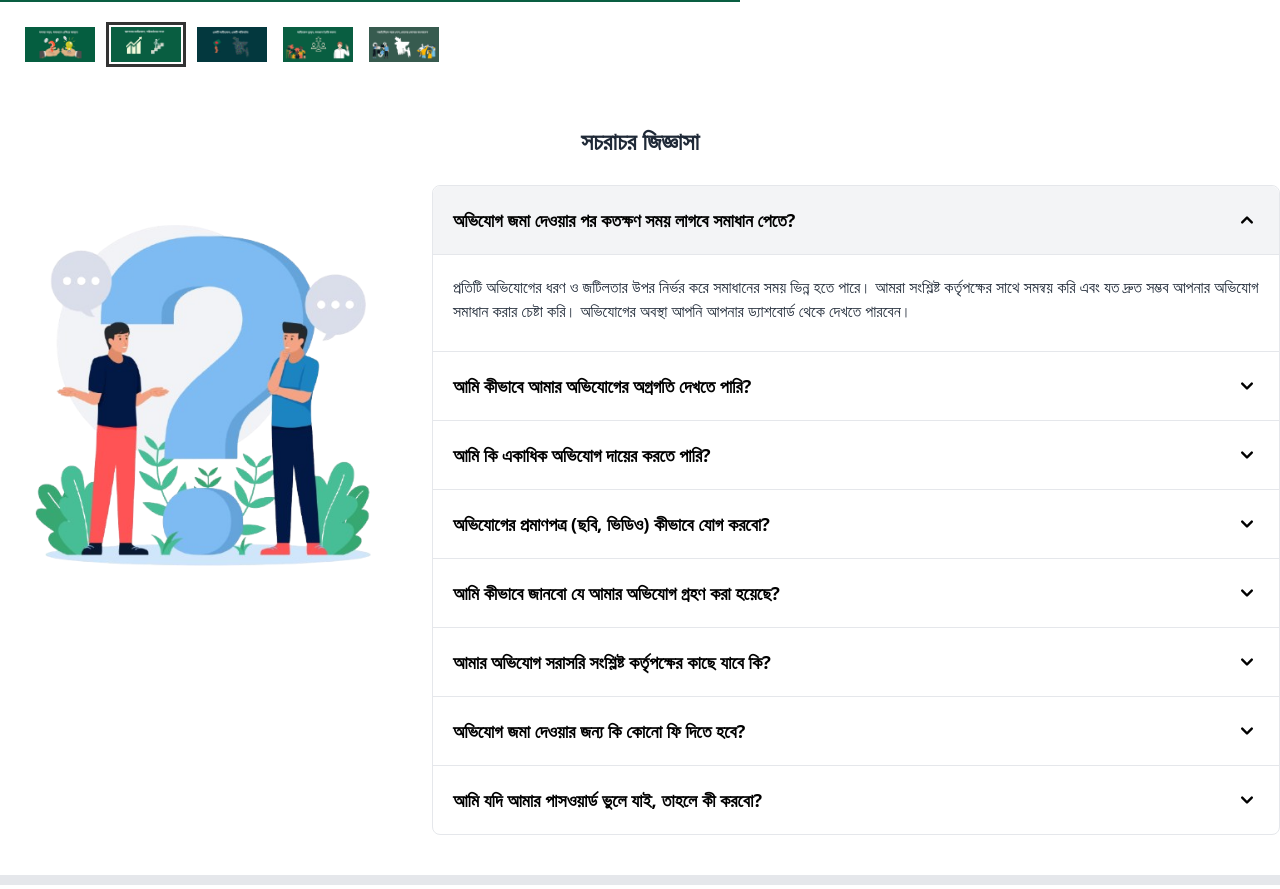
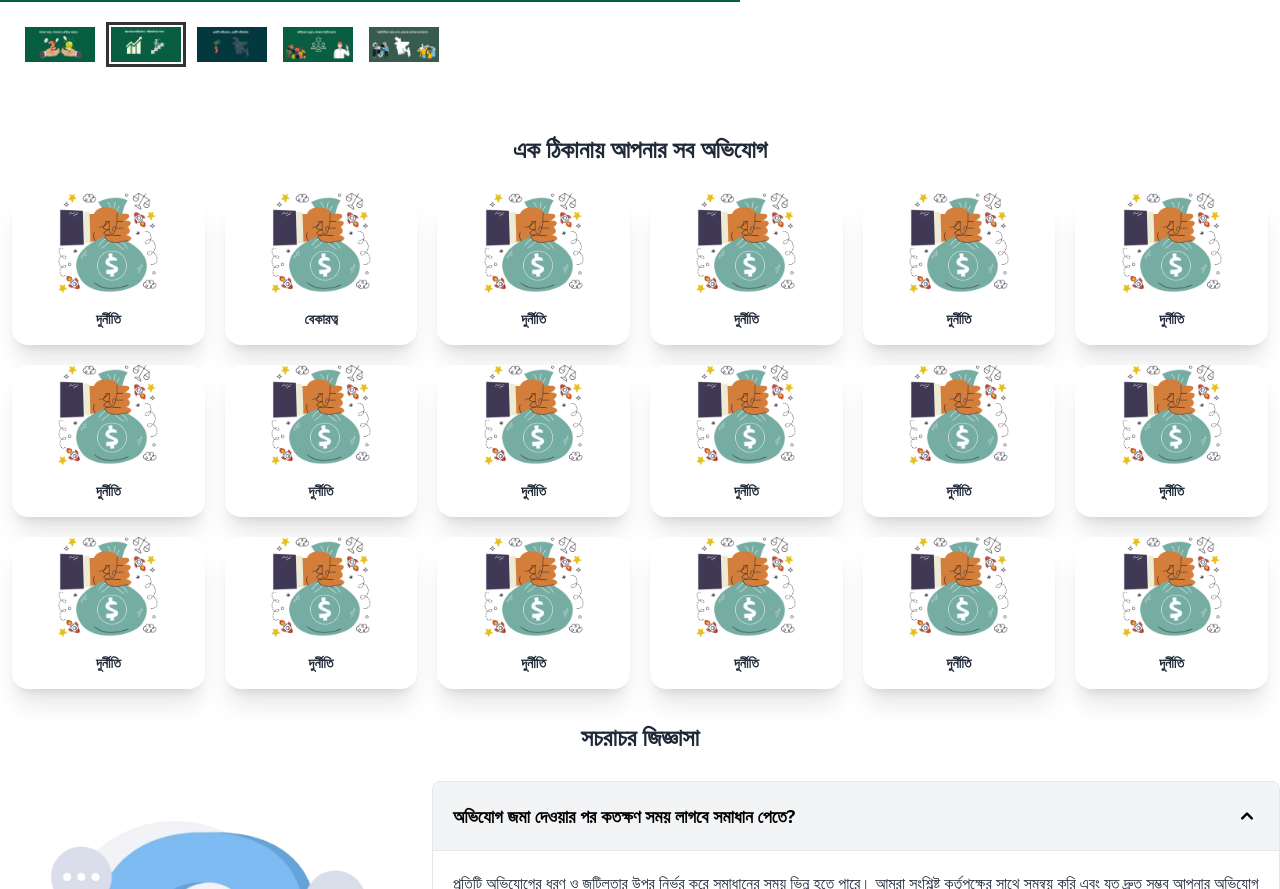
Before and after one commit to Sawom/Bangladesh_Complaint_Portal, a React (Vite) app: page / in a window 1280 px wide. Shown: the part 440-1329 px from the top of the page. Built offline with nearby package versions, Linux system fonts and the light colour scheme.

Commit message:
problem part updated

```diff
--- a/src/Pages/Homepage/HomeComponent/Problems.jsx
+++ b/src/Pages/Homepage/HomeComponent/Problems.jsx
@@ -1,11 +1,199 @@
-import React from 'react';
+import React from "react";
+import p1 from '../../../assets/problems/durniti.png';
+
+
+
 
 const Problems = () => {
-    return (
-        <div>
+  return (
+    <div className="container mx-auto mt-10">
+      <h1 className="text-center font-bold lg:text-2xl md:text-2xl text-xl mb-7 ">এক ঠিকানায় আপনার সব অভিযোগ</h1>
 
+      {/* problems grid */}
+      <div className="grid lg:grid-cols-6 md:grid-cols-4 grid-cols-2 gap-5 my-5 px-3">
+        {/* 1 */}
+        <div className="card card-compact bg-base-100 w-full h-full shadow-xl">
+          <figure className="px-4">
+            <img src={p1} alt="" style={{width:'100px'}} />
+          </figure>
+          <div className="card-body">
+            <h2 className="text-sm font-bold text-center">দুর্নীতি </h2>
+          </div>
         </div>
-    );
+
+        {/* 2 */}
+        <div className="card card-compact bg-base-100 w-full h-full shadow-xl">
+          <figure className="px-4">
+            <img src={p1} alt="" style={{width:'100px'}} />
+          </figure>
+          <div className="card-body">
+            <h2 className="text-sm font-bold text-center">বেকারত্ব </h2>
+          </div>
+        </div>
+
+        {/* 3 */}
+        <div className="card card-compact bg-base-100 w-full h-full shadow-xl">
+          <figure className="px-4">
+            <img src={p1} alt="" style={{width:'100px'}} />
+          </figure>
+          <div className="card-body">
+            <h2 className="text-sm font-bold text-center">দুর্নীতি </h2>
+          </div>
+        </div>
+
+        {/* 4 */}
+        <div className="card card-compact bg-base-100 w-full h-full shadow-xl">
+          <figure className="px-4">
+            <img src={p1} alt="" style={{width:'100px'}} />
+          </figure>
+          <div className="card-body">
+            <h2 className="text-sm font-bold text-center">দুর্নীতি </h2>
+          </div>
+        </div>
+
+        {/* 5 */}
+        <div className="card card-compact bg-base-100 w-full h-full shadow-xl">
+          <figure className="px-4">
+            <img src={p1} alt="" style={{width:'100px'}} />
+          </figure>
+          <div className="card-body">
+            <h2 className="text-sm font-bold text-center">দুর্নীতি </h2>
+          </div>
+        </div>
+
+        {/* 6 */}
+        <div className="card card-compact bg-base-100 w-full h-full shadow-xl">
+          <figure className="px-4">
+            <img src={p1} alt="" style={{width:'100px'}} />
+          </figure>
+          <div className="card-body">
+            <h2 className="text-sm font-bold text-center">দুর্নীতি </h2>
+          </div>
+        </div>
+
+        {/* 7 */}
+        <div className="card card-compact bg-base-100 w-full h-full shadow-xl">
+          <figure className="px-4">
+            <img src={p1} alt="" style={{width:'100px'}} />
+          </figure>
+          <div className="card-body">
+            <h2 className="text-sm font-bold text-center">দুর্নীতি </h2>
+          </div>
+        </div>
+
+        {/* 8 */}
+        <div className="card card-compact bg-base-100 w-full h-full shadow-xl">
+          <figure className="px-4">
+            <img src={p1} alt="" style={{width:'100px'}} />
+          </figure>
+          <div className="card-body">
+            <h2 className="text-sm font-bold text-center">দুর্নীতি </h2>
+          </div>
+        </div>
+
+        {/* 9 */}
+        <div className="card card-compact bg-base-100 w-full h-full shadow-xl">
+          <figure className="px-4">
+            <img src={p1} alt="" style={{width:'100px'}} />
+          </figure>
+          <div className="card-body">
+            <h2 className="text-sm font-bold text-center">দুর্নীতি </h2>
+          </div>
+        </div>
+
+        {/* 10 */}
+        <div className="card card-compact bg-base-100 w-full h-full shadow-xl">
+          <figure className="px-4">
+            <img src={p1} alt="" style={{width:'100px'}} />
+          </figure>
+          <div className="card-body">
+            <h2 className="text-sm font-bold text-center">দুর্নীতি </h2>
+          </div>
+        </div>
+
+        {/* 11 */}
+        <div className="card card-compact bg-base-100 w-full h-full shadow-xl">
+          <figure className="px-4">
+            <img src={p1} alt="" style={{width:'100px'}} />
+          </figure>
+          <div className="card-body">
+            <h2 className="text-sm font-bold text-center">দুর্নীতি </h2>
+          </div>
+        </div>
+
+        {/* 12 */}
+        <div className="card card-compact bg-base-100 w-full h-full shadow-xl">
+          <figure className="px-4">
+            <img src={p1} alt="" style={{width:'100px'}} />
+          </figure>
+          <div className="card-body">
+            <h2 className="text-sm font-bold text-center">দুর্নীতি </h2>
+          </div>
+        </div>
+
+        {/* 13 */}
+        <div className="card card-compact bg-base-100 w-full h-full shadow-xl">
+          <figure className="px-4">
+            <img src={p1} alt="" style={{width:'100px'}} />
+          </figure>
+          <div className="card-body">
+            <h2 className="text-sm font-bold text-center">দুর্নীতি </h2>
+          </div>
+        </div>
+
+        {/* 14 */}
+        <div className="card card-compact bg-base-100 w-full h-full shadow-xl">
+          <figure className="px-4">
+            <img src={p1} alt="" style={{width:'100px'}} />
+          </figure>
+          <div className="card-body">
+            <h2 className="text-sm font-bold text-center">দুর্নীতি </h2>
+          </div>
+        </div>
+
+        {/* 15 */}
+        <div className="card card-compact bg-base-100 w-full h-full shadow-xl">
+          <figure className="px-4">
+            <img src={p1} alt="" style={{width:'100px'}} />
+          </figure>
+          <div className="card-body">
+            <h2 className="text-sm font-bold text-center">দুর্নীতি </h2>
+          </div>
+        </div>
+
+        {/* 16 */}
+        <div className="card card-compact bg-base-100 w-full h-full shadow-xl">
+          <figure className="px-4">
+            <img src={p1} alt="" style={{width:'100px'}} />
+          </figure>
+          <div className="card-body">
+            <h2 className="text-sm font-bold text-center">দুর্নীতি </h2>
+          </div>
+        </div>
+
+        {/* 17 */}
+        <div className="card card-compact bg-base-100 w-full h-full shadow-xl">
+          <figure className="px-4">
+            <img src={p1} alt="" style={{width:'100px'}} />
+          </figure>
+          <div className="card-body">
+            <h2 className="text-sm font-bold text-center">দুর্নীতি </h2>
+          </div>
+        </div>
+
+        {/* 18 */}
+        <div className="card card-compact bg-base-100 w-full h-full shadow-xl">
+          <figure className="px-4">
+            <img src={p1} alt="" style={{width:'100px'}} />
+          </figure>
+          <div className="card-body">
+            <h2 className="text-sm font-bold text-center">দুর্নীতি </h2>
+          </div>
+        </div>
+
+      </div>
+    </div>
+  );
 };
 
 export default Problems;
--- a/src/Pages/Homepage/Homepage.jsx
+++ b/src/Pages/Homepage/Homepage.jsx
@@ -1,11 +1,13 @@
 import React from 'react';
 import Slides from './HomeComponent/Slides';
 import Faqs from './HomeComponent/Faqs';
+import Problems from './HomeComponent/Problems';
 
 const Homepage = () => {
     return (
         <div>
            <Slides></Slides>
+           <Problems></Problems>
            <Faqs></Faqs>
         </div>
     );
--- a/src/Pages/Shared/Footer/Footer.jsx
+++ b/src/Pages/Shared/Footer/Footer.jsx
@@ -75,7 +75,7 @@ const Footer = () => {
 
         {/* 2nd part */}
         <aside className="mb-2 px-4">
-          <p>Copyright © {new Date().getFullYear()} - All right reserved by আব্দুর রশীদ সাওম </p>
+          <p  >Copyright © {new Date().getFullYear()} - All right reserved by আব্দুর রশীদ সাওম </p>
         </aside>
       </div>
     </div>
```
